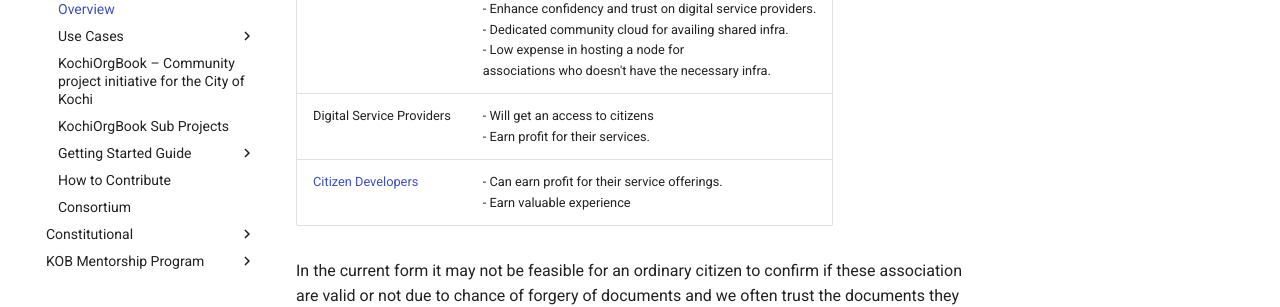
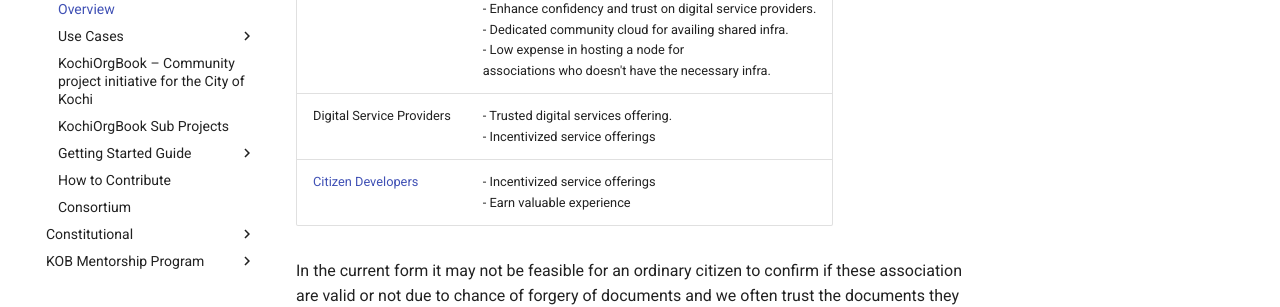
Before and after one commit to hyperledgerkochi/KochiOrgBook, an MkDocs documentation site: the page built from docs/index.md, in a window 1280 px wide and 900 px high, scrolled down 1132 px. Shown: the part 153-460 px from the top of the window. Built offline with MkDocs 1.6.1 and Material for MkDocs 9.7.7, drawn with Linux system fonts in a browser that asks for light colours.

Commit message:
Updated stakeholer motivators

```diff
--- a/docs/index.md
+++ b/docs/index.md
@@ -26,8 +26,8 @@
 | ------ | ------ |
 | Citizens | - Ownership of one's digital identity </br> - Privacy </br> - Trusted digital services offering. |
 | Associations | - Ownership of one's digital identity </br> - Privacy </br> - Trusted digital services offering. </br> - Enhance confidency and trust on digital service providers. </br> - Dedicated community cloud for availing shared infra. </br> - Low expense in hosting a node for </br>associations who doesn't have the necessary infra. |
-| Digital Service Providers | - Will get an access to citizens </br> - Earn profit for their services. |
-| [Citizen Developers](gf_controlled/glossary.md#citizen-developers) | - Can earn profit for their service offerings. </br> - Earn valuable experience |
+| Digital Service Providers | - Trusted digital services offering. </br> - Incentivized service offerings |
+| [Citizen Developers](gf_controlled/glossary.md#citizen-developers) | - Incentivized service offerings </br> - Earn valuable experience |
 
 In the current form it may not be feasible for an ordinary citizen to confirm if these association are valid or not due to chance of forgery of documents and we often trust the documents they present making it quite easy to misguide anyone.
 
```
